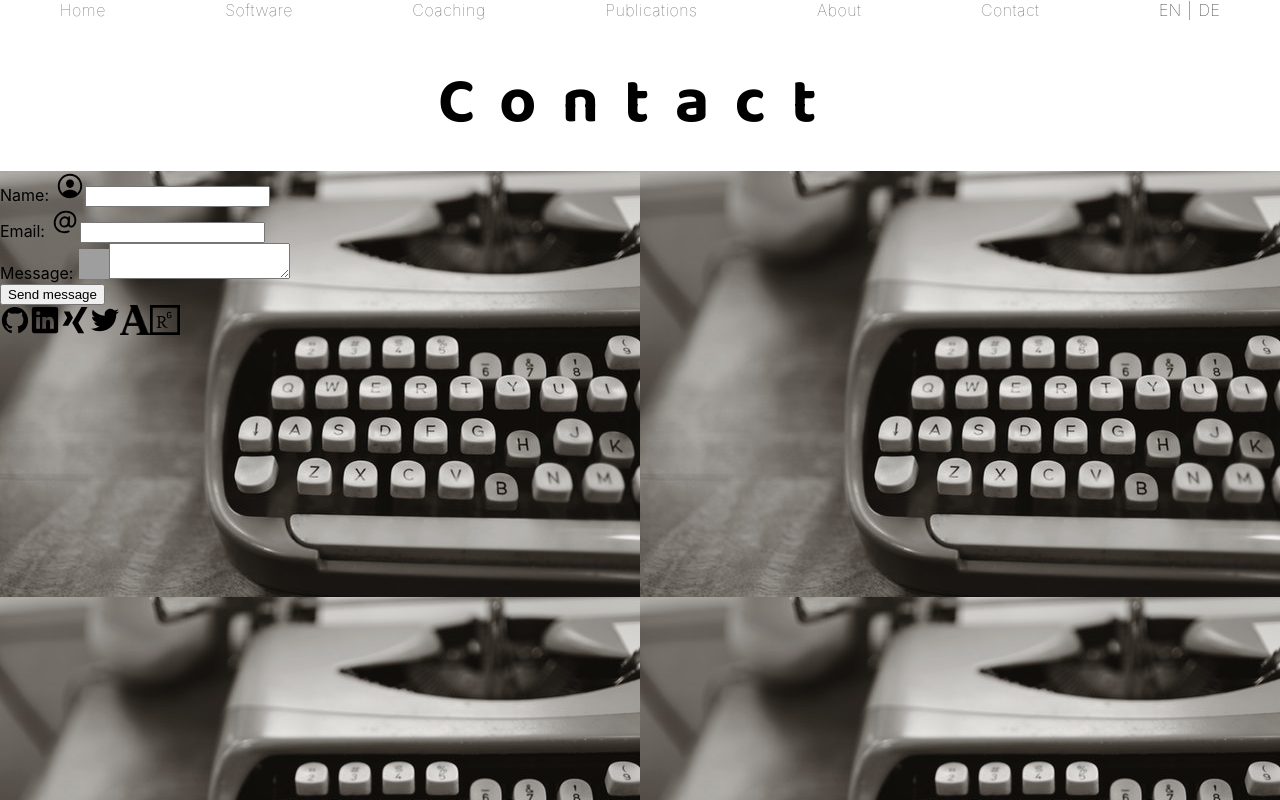
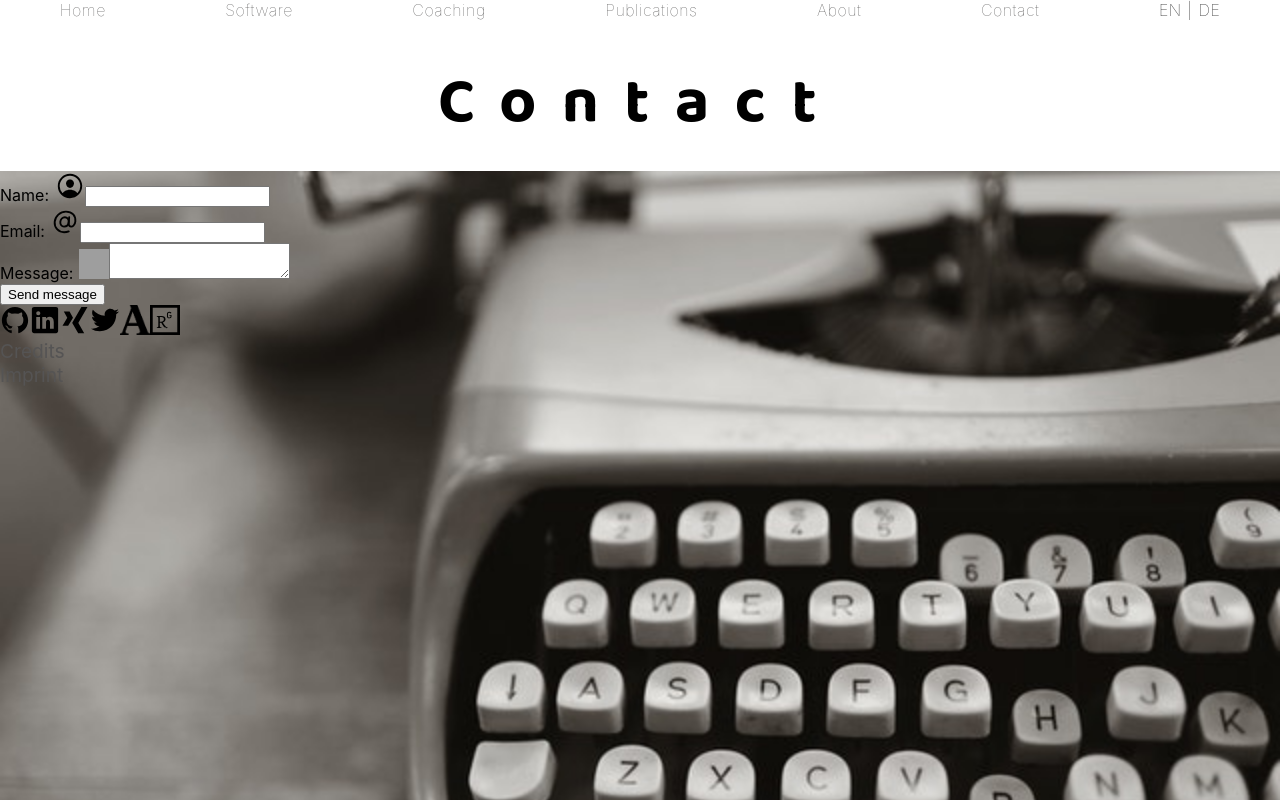
Before and after one commit to andy-9/portfolio, a Nuxt app: page /contact in a window 1280 px wide. Shown: the top 800 px of the page. Built offline with nearby package versions, Linux system fonts and the light colour scheme; grey boxes are pictures that could not be loaded.

Commit message:
working on contact-site

```diff
--- a/pages/contact/index.vue
+++ b/pages/contact/index.vue
@@ -1,8 +1,6 @@
 <template>
-    <div id="contac-container">
+    <div id="contact-container">
         <h1>Contact</h1>
-
-        <div id="contact-container">
         <div class="content">
             <form
                 name="contact"
@@ -59,13 +57,8 @@
                     ></textarea>
                 </div>
 
-                    <input
-                        class="form-button"
-                        type="submit"
-                        value="Send message"
-                    />
+                <input class="form-button" type="submit" value="Send message" />
             </form>
-            </div>
 
             <div class="social-media">
                 <a href="https://github.com/andy-9" target="_blank">
@@ -127,7 +120,6 @@
                     />
                 </a>
             </div>
-        </div>
 
             <p>
                 <nuxt-link class="" :to="{ name: 'contact-credits' }" title=""
@@ -144,6 +136,7 @@
                 >
             </p>
         </div>
+    </div>
 </template>
 
 <script>
@@ -158,9 +151,11 @@ export default {
 </script>
 
 <style scoped>
-#contact-container {
+.content {
     height: 100vh;
-    background: url(/images/typewriter.jpg);
+    background-image: url(/images/typewriter.jpg);
+    background-repeat: no-repeat;
+    background-size: cover;
 }
 
 .hidden {
@@ -174,14 +169,6 @@ export default {
 }
 
 .social-media-logo:hover {
-    color: rgb(85, 84, 84);
-}
-
-a .social-media-logo:hover {
-    color: rgb(85, 84, 84);
-}
-
-img.social-media-logo:hover {
-    color: rgb(85, 84, 84);
+    opacity: 0.5;
 }
 </style>
```
Also changed, not shown: static/images/email.png (added). Lines whose indentation alone changed are shown as unchanged.
